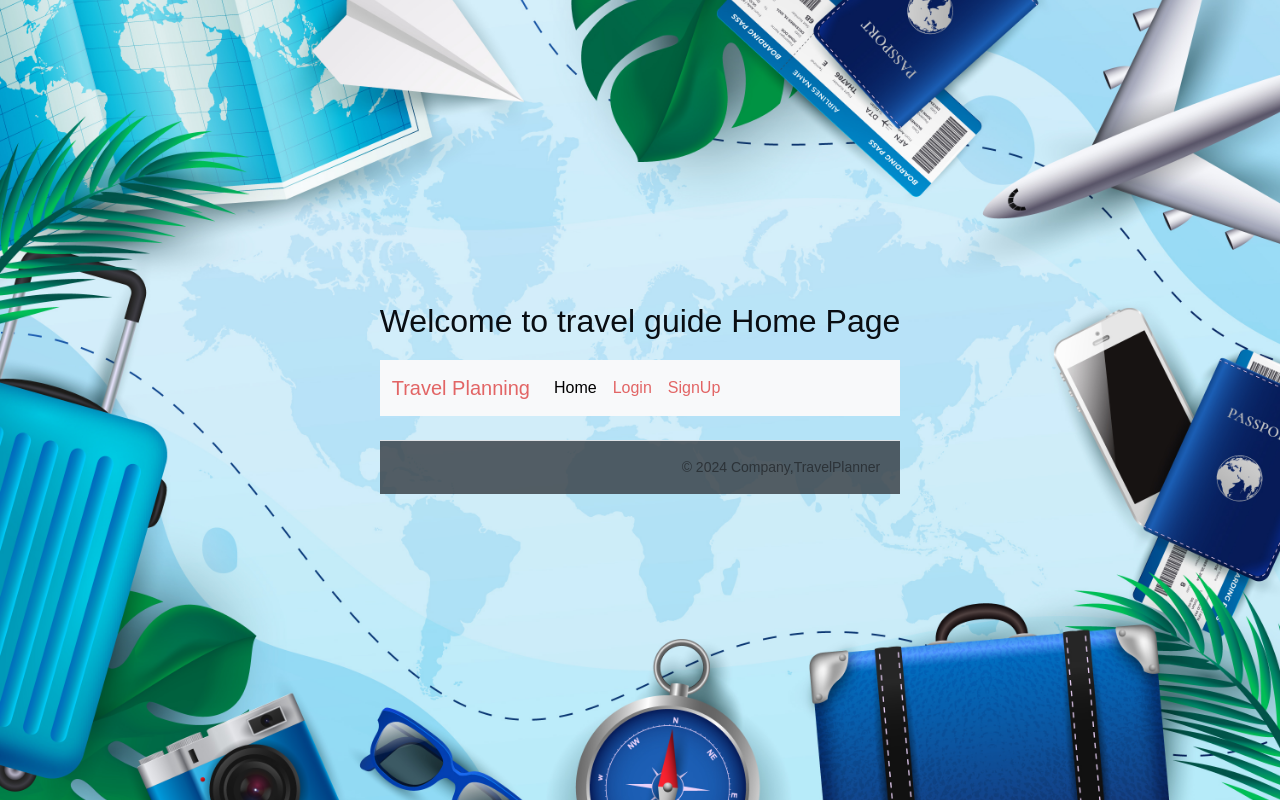
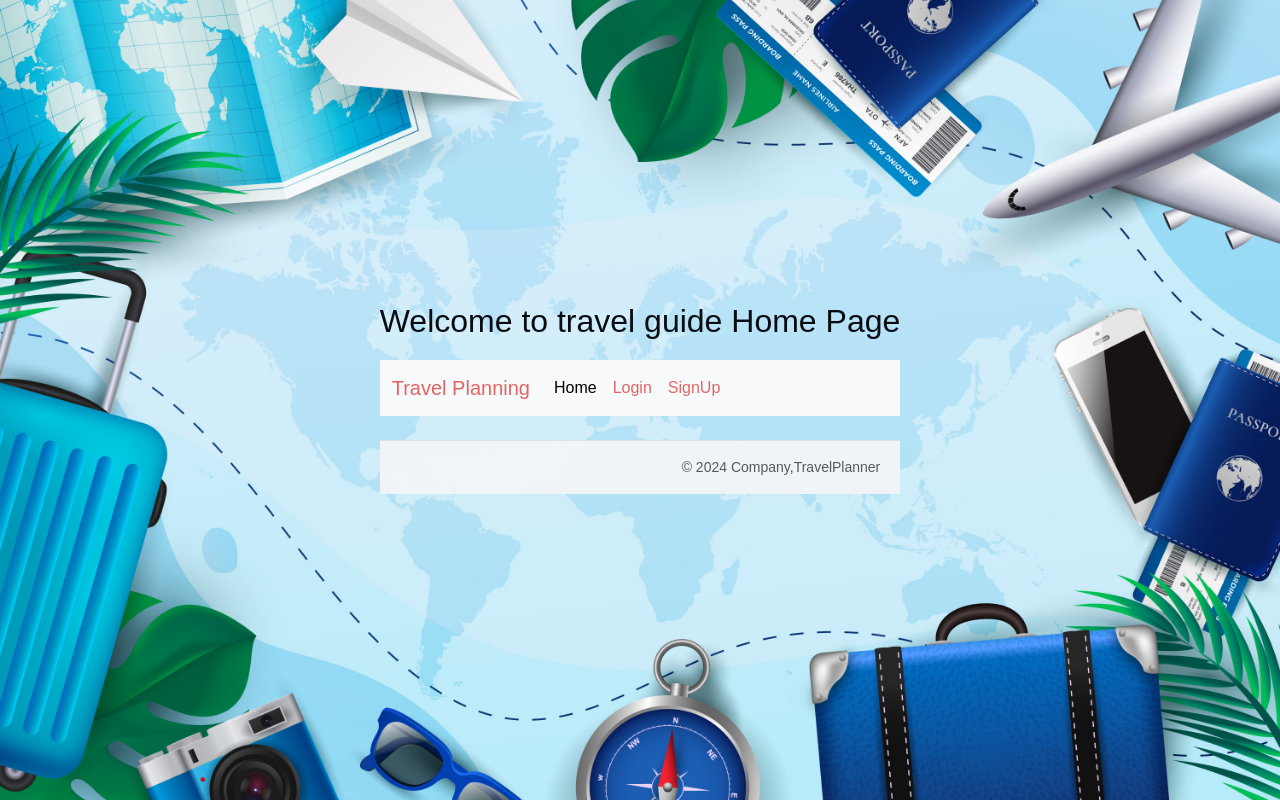
Before and after one commit to ManthriParthiv/Travel-Guide, a React (Create React App) app in the folder mernapp/: page / in a window 1280 px wide. Built offline with nearby package versions, Linux system fonts and the light colour scheme.

Commit message:
change in the home.css

```diff
--- a/mernapp/src/styles/Home.css
+++ b/mernapp/src/styles/Home.css
@@ -10,14 +10,14 @@ body {
 
   /* Styling for the main container */
   h2 {
-    text-align: center; /* Center the heading */
+    text-align:center; /* Center the heading */
     color: #090d12; /* Dark text color */
     margin: 20px 0; /* Add margin around the heading */
   }
 
   /* Navbar styles */
   .navbar {
-    background-color: #587797; /* Dark background for navbar */
+    background-color: #587797; /* background for navbar */
   }
 
   .navbar-brand,
@@ -36,7 +36,7 @@ body {
 
   /* Footer styles */
   footer {
-    background-color: rgba(52, 58, 64, 0.8); /* Semi-transparent dark background for footer */
+    background-color: rgba(245, 246, 248, 0.918); /* Semi-transparent dark background for footer */
     color: #ffffff; /* White text color for footer */
   }
 
```
